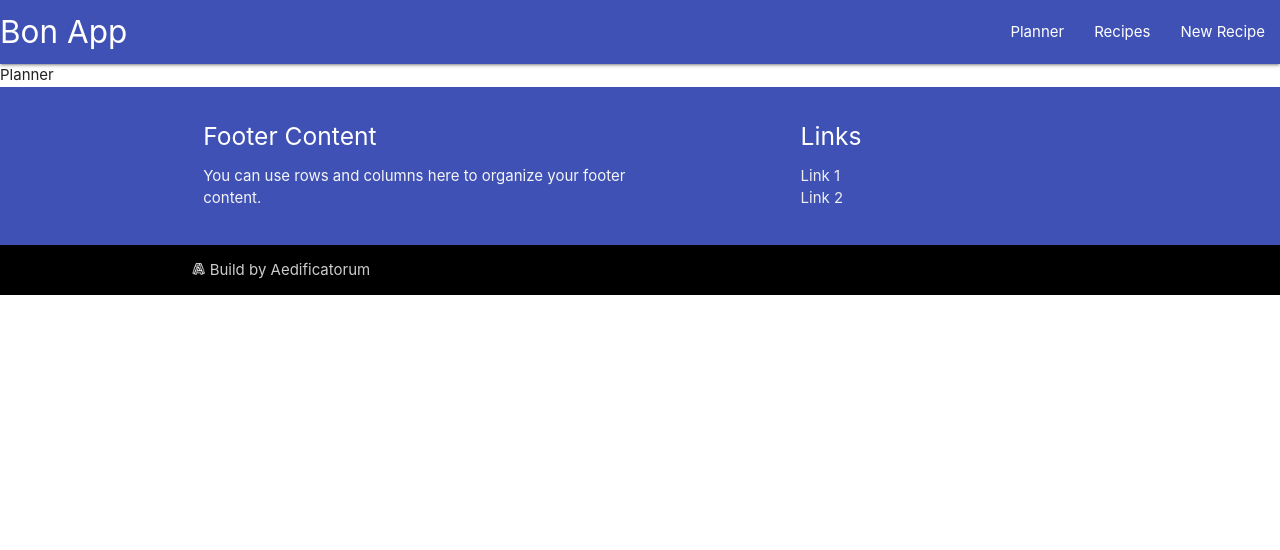
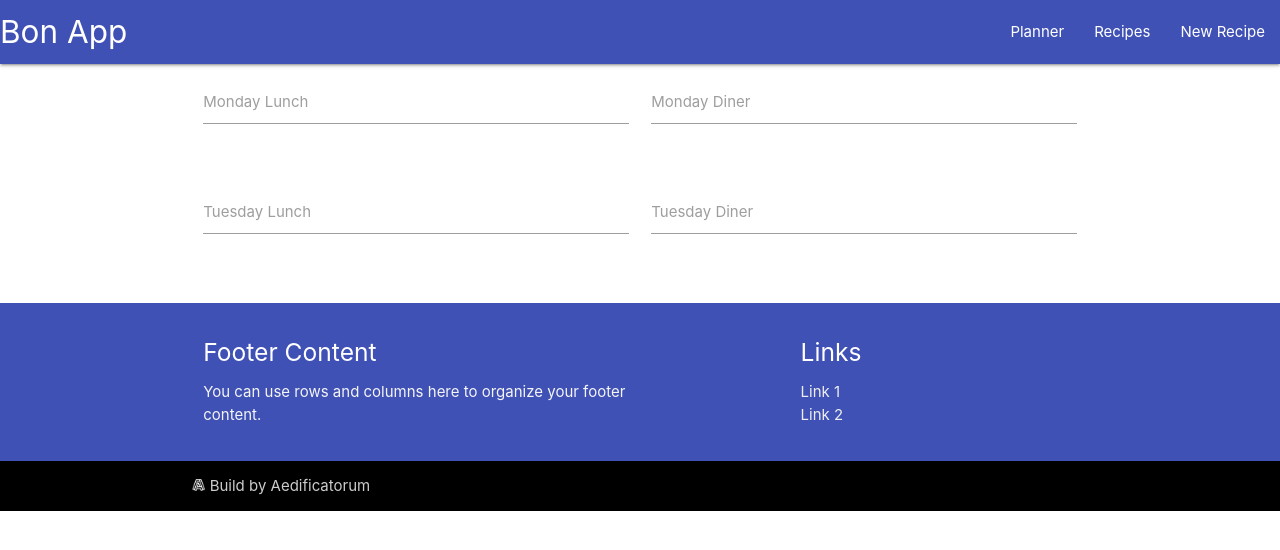
Before and after one commit to aedificatorum/bonapp, a React (Create React App) app in the folder bon-app/: page / in a window 1280 px wide. Shown: the top 550 px of the page. Built offline with nearby package versions, Linux system fonts and the light colour scheme.

Commit message:
implement layout demo

```diff
--- a/bon-app/src/Planner.js
+++ b/bon-app/src/Planner.js
@@ -1,11 +1,34 @@
-import React from 'react';
+import React from "react";
 
 const Planner = () => {
   return (
-    <div>
-      Planner
+    <div className="container">
+      <div class="row">
+        <form class="col s12">
+          <div class="row">
+            <div class="input-field col s12 m6">
+              <textarea id="mondayLunch" class="materialize-textarea" />
+              <label for="mondayLunch">Monday Lunch</label>
+            </div>
+            <div class="input-field col s12 m6">
+              <textarea id="mondayDiner" class="materialize-textarea" />
+              <label for="mondayDiner">Monday Diner</label>
+            </div>
+          </div>
+          <div class="row">
+            <div class="input-field col s12 m6">
+              <textarea id="tuesdayLunch" class="materialize-textarea" />
+              <label for="tuesdayLunch">Tuesday Lunch</label>
+            </div>
+            <div class="input-field col s12 m6">
+              <textarea id="tuesdayDiner" class="materialize-textarea" />
+              <label for="tuesdayDiner">Tuesday Diner</label>
+            </div>
+          </div>
+        </form>
+      </div>
     </div>
-  )
-}
+  );
+};
 
 export default Planner;
```
